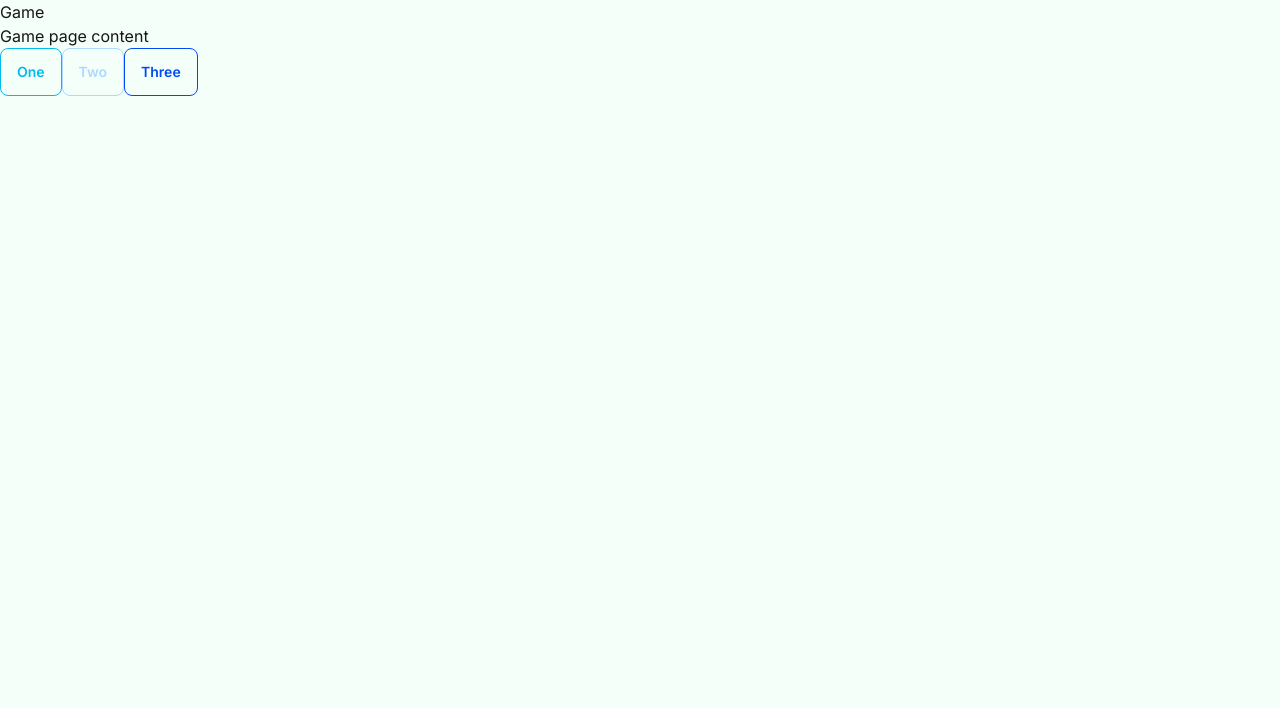
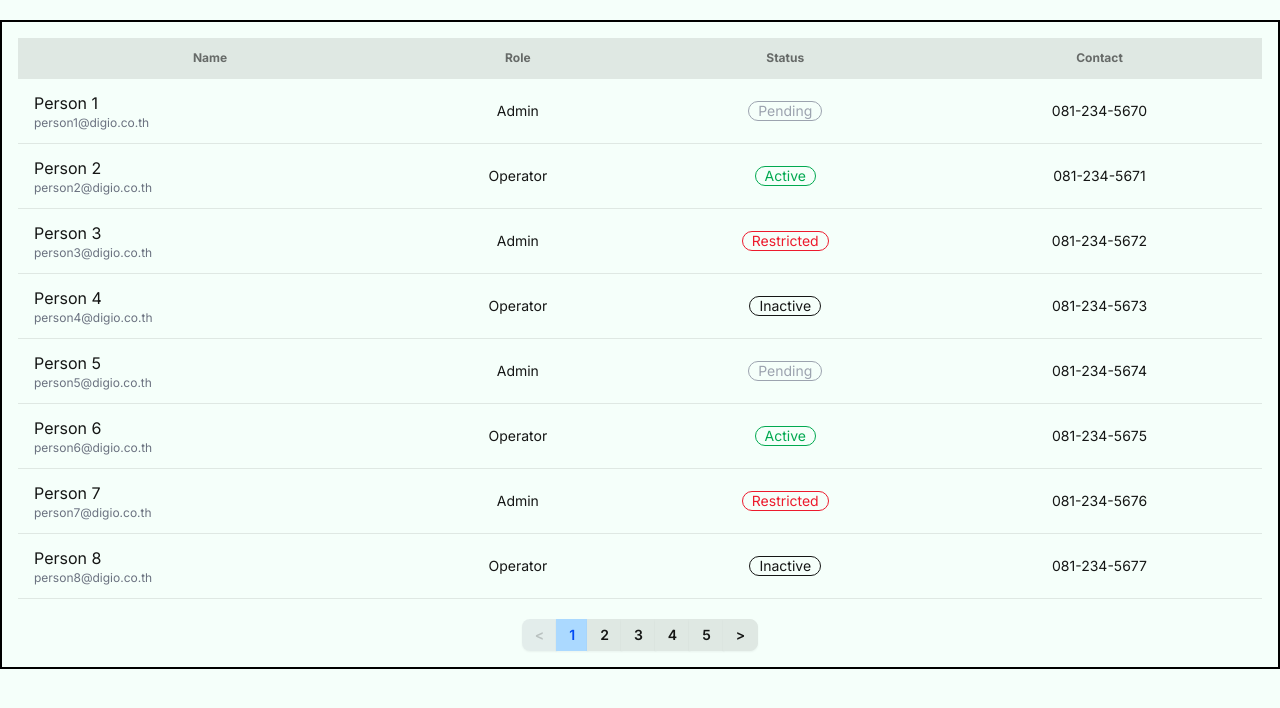
Before and after one commit to Latthaphon2545/digioooooooo, a Next.js app: page /Game in a window 1280 px wide. Shown: the top 708 px of the page. Built offline with nearby package versions, Linux system fonts and the light colour scheme.

Commit message:
table,pagination

```diff
--- a/src/app/Game/page.tsx
+++ b/src/app/Game/page.tsx
@@ -1,11 +1,9 @@
+import Table from "@/components/table/table";
+
 export default function Home() {
   return (
     <>
-      <h1>Game</h1>
-      <p>Game page content</p>
-      <button className="btn btn-primary  btn-outline">One</button>
-      <button className="btn btn-secondary  btn-outline">Two</button>
-      <button className="btn btn-accent btn-outline">Three</button>
+      <Table />
     </>
   );
 }
--- /dev/null
+++ b/src/components/table/pagination.tsx
@@ -0,0 +1,53 @@
+import { useState } from "react";
+
+interface PaginationProps {
+  currentPage: number;
+  totalPages: number;
+  onPageChange: (pageNumber: number) => void;
+}
+
+export default function Pagination({ currentPage, totalPages, onPageChange }: PaginationProps) {
+  const [pageStart, setPageStart] = useState(1);
+  const pageEnd = Math.min(pageStart + 3, totalPages);
+  const pages = Array.from({ length: pageEnd - pageStart + 2 }, (_, i) => pageStart + i);
+
+  const handleNext = () => {
+    if (currentPage < totalPages) {
+      onPageChange(currentPage + 1);
+      if (currentPage - pageStart >= 2 && pageEnd < totalPages -1) {
+        setPageStart(pageStart + 1);
+      }
+    }
+  };
+
+  const handlePrev = () => {
+    onPageChange(currentPage - 1);
+    if (currentPage > 1) {
+      if (pageStart - currentPage >= -2 && pageStart > 1) {
+        setPageStart(pageStart - 1);
+      }
+    }
+  };
+
+  const handleCurrentPage = (page: number) => {
+    onPageChange(page);
+    if (page - pageStart >= 2 && pageEnd < totalPages - 1 ) {
+      setPageStart(page - 2);
+    } else if (page - pageStart <= 1 && pageStart > 1) {
+      setPageStart(page - 2);
+    }
+  }
+
+  return (
+    <>
+      <div className="join">
+        <button className={`join-item btn btn-sm`} onClick={handlePrev} disabled={currentPage === 1}>{"<"}</button>
+        {pages.map((page) => (
+          <button key={page} className={`join-item btn btn-sm ${currentPage === page ? "btn-secondary text-accent" : ""}`} onClick={() => handleCurrentPage(page)}>{page}</button>
+        ))}
+        <button className={`join-item btn btn-sm`} onClick={handleNext} disabled={currentPage === totalPages}>{">"}</button>
+      </div>
+
+    </>
+  )
+}
--- /dev/null
+++ b/src/components/table/table.tsx
@@ -0,0 +1,80 @@
+"use client";
+
+import { useState } from "react";
+import Pagination from "./pagination";
+
+export default function Table() {
+    const data = Array.from({ length: 100 }, (_, i) => ({
+        name: `Person ${i + 1}`,
+        email: `person${i + 1}@digio.co.th`,
+        role: i % 2 === 0 ? "Admin" : "Operator",
+        status: ["Pending", "Active", "Restricted", "Inactive"][i % 4],
+        Contact: `081-234-567${i % 10}`
+    }));
+
+    const [currentPage, setCurrentPage] = useState(1);
+    const itemsPerPage = 8;
+    const totalPages = Math.ceil(data.length / itemsPerPage);
+    let dataForCurrentPage = data.slice((currentPage - 1) * itemsPerPage, currentPage * itemsPerPage);
+
+    const colorUserStatus = (status: string) => {
+        status = status.toLocaleLowerCase()
+        let color = ""
+        if (status === "active") {
+            color = "success"
+        } else if (status === "inactive") {
+            color = ""
+        } else if (status === "restricted") {
+            color = "error"
+        } else if (status === "pending") {
+            color = "neutral"
+        }
+        return color
+    }
+
+    const onPageChange = (pageNumber: number) => {
+        setCurrentPage(pageNumber);
+    }
+
+    return (
+        <>
+            <div className="container mx-auto my-5 px-4 py-4 border-2 border-black">
+                <div className="overflow-x-auto">
+                    <table className="table table-zebra">
+                        <thead>
+                            <tr className="bg-base-200 text-center">
+                                <th>Name</th>
+                                <th>Role</th>
+                                <th>Status</th>
+                                <th>Contact</th>
+                            </tr>
+                        </thead>
+                        {dataForCurrentPage.map((item) => {
+                            return (
+                                <tbody key={item.name}>
+                                    <tr>
+                                        <td>
+                                            <span>
+                                                <p className="text-base">{item.name}</p>
+                                                <p className="text-xs text-gray-500">{item.email}</p>
+                                            </span>
+                                        </td>
+                                        <td className="text-center">{item.role}</td>
+                                        <td className="text-center">
+                                            <span className={`badge badge-${colorUserStatus(item.status)} badge-outline`}>{item.status}</span>
+                                        </td>
+                                        <td className="text-center">{item.Contact}</td>
+                                    </tr>
+                                </tbody>
+                            )
+                        }
+                        )}
+                    </table>
+                </div>
+                <div className="flex justify-center mt-5">
+                    <Pagination currentPage={currentPage} totalPages={totalPages} onPageChange={onPageChange} />
+                </div>
+            </div>
+        </>
+    )
+}
--- a/tailwind.config.ts
+++ b/tailwind.config.ts
@@ -26,7 +26,7 @@ const config: Config = {
 
           "accent": "#004AF5",
 
-          "neutral": "#3C3F4D",
+          "neutral": "#9ca3af",
 
           "base-100": "#f5fffa",
 
```
